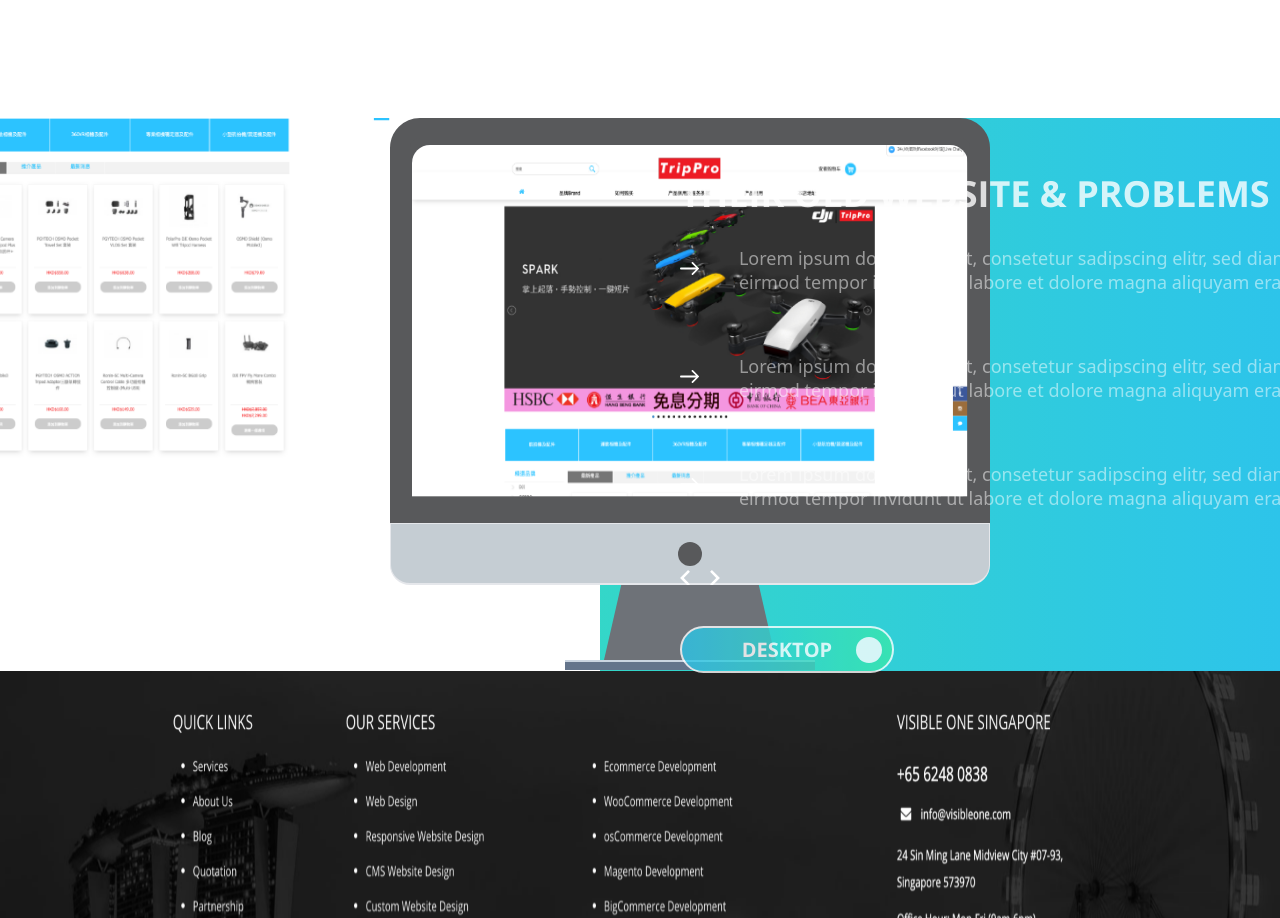
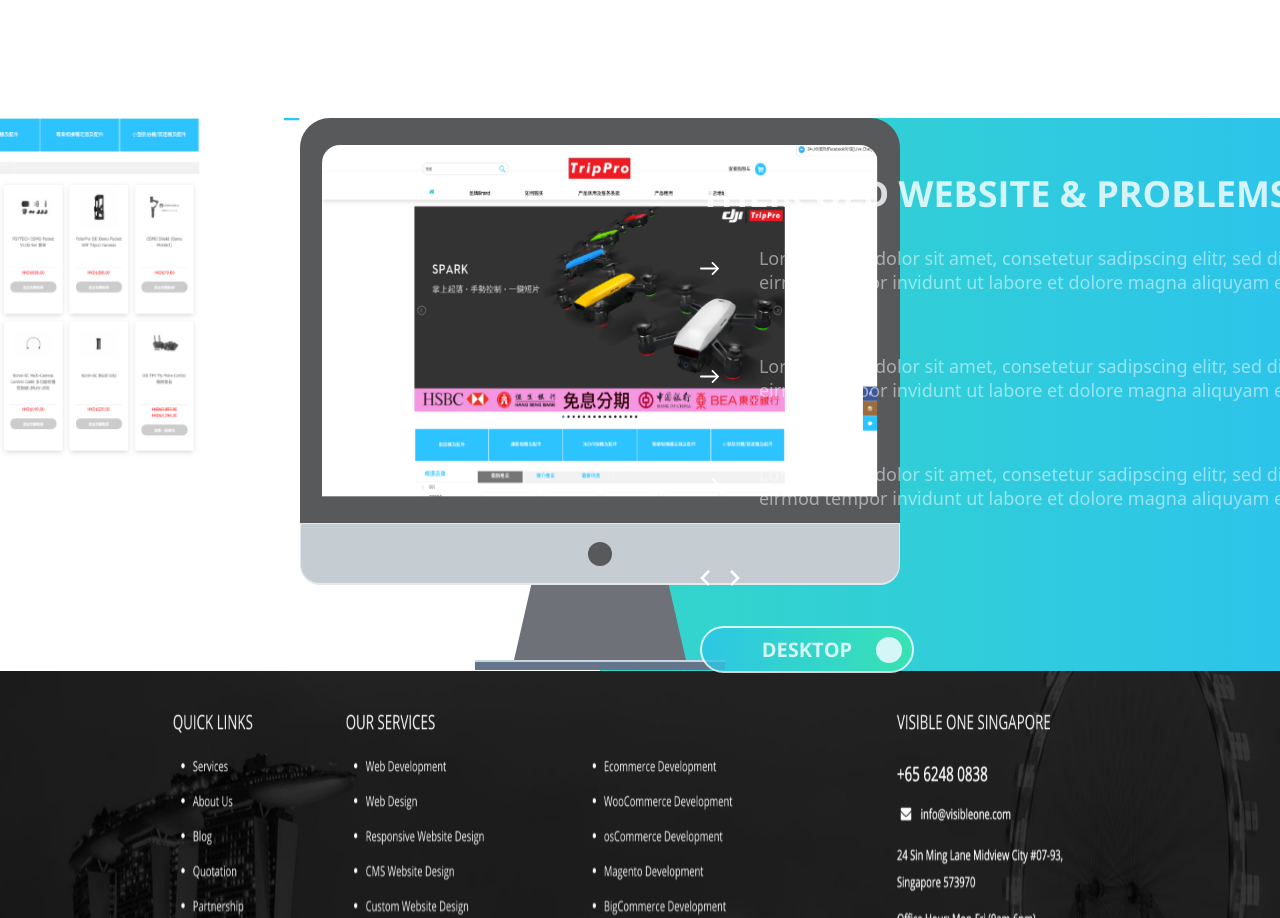
Before and after one commit to YimonA/Visible-One-Coding-Test, a React (Vite) app: page / in a window 1280 px wide. Shown: the part 2653-3571 px from the top of the page. Built offline with nearby package versions, Linux system fonts and the light colour scheme; no server answers.

Commit message:
scroll animation + question 3

```diff
--- a/src/component/OldWebsite.jsx
+++ b/src/component/OldWebsite.jsx
@@ -35,11 +35,11 @@
         whileInView={{ opacity: 1, x: 0 }}
         transition={{ delay: 0.1, duration: 0.9 }}
         viewport={{ once: false }}
-        className="h-full flex items-stretch justify-between"
+        className="h-full flex items-stretch gap-5"
       >
         {showDesktop ? (
           <div className="basis-2/6 flex bg-white h-full">
-            <img src={Img1} className="w-[631px] h-[360px] -ml-[35%]" alt="" />
+            <img src={Img1} className="w-[631px] h-[360px] -ml-[50%]" alt="" />
             <div className=" w-[600px] ">
               <div className=" w-[600px] h-[405px] border-[20px] border-[#58595B] rounded-t-[30px] bg-[#58595B] flex justify-center items-center">
                 <img
@@ -56,7 +56,7 @@
             </div>
           </div>
         ) : (
-          <div className="basis-2/5 flex bg-white h-full">
+          <div className="basis-2/5 flex bg-white h-full -mr-[20%]">
             <img
               src={Img1Mobile}
               className="w-[240px] h-[406px] -ml-[2%] mt-auto"
@@ -74,27 +74,26 @@
             />
 
 
-            <div className=" w-[265px] h-[546px] flex flex-col relative -mr-[40%] border-2 rounded-[50px] border-[#B8B9BA]  bg-[#F5F5F5]">
-              <div className=" w-full h-[60px] ">
+            <div className=" w-[265px] h-[546px] flex flex-col relative -mr-[10%] border-2 rounded-[50px] border-[#B8B9BA]  bg-[#F5F5F5]">
+              <div className=" w-[265px] h-[60px] ">
                 <p className="w-[6px] h-[6px] rounded-full bg-black mx-auto mt-3"></p>
                 <div className=" flex justify-center my-4"><span className="inline-block w-[8px] h-[8px] rounded-full bg-black "></span><span className="inline-block w-[45px] h-[3px] rounded-full bg-black ml-5 me-5"></span></div>
               </div>
-              <div className=" w-full h-[416px] ">
+              <div className=" w-[265px] h-[416px] ">
                 <img
                   src={Img4Mobile}
                   className=" w-[214px] h-[410px] absolute right-7  "
                   alt=""
                 />
               </div>
-              <div className=" w-full h-[70px]  flex justify-center">
+              <div className=" w-[265px] h-[70px]  flex justify-center">
                 <span className="w-[38px] h-[38px] rounded-full mt-3 border-2 border-black"></span>
               </div>
             </div>
           </div>
         )}
-
         {/* old website */}
-        <div className="basis-2/5 px-20 pt-16">
+        <div className="basis-2/5 px-20 pt-16 ms-auto">
           <h1 className="OS-36 font-bold text-white opacity-80 uppercase mb-10">
             Their Old Website & Problems
           </h1>
```
